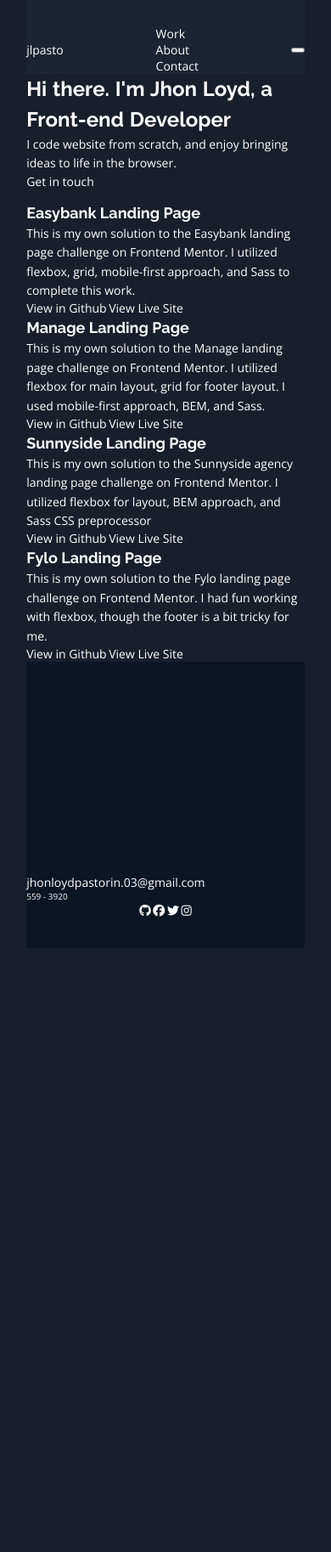
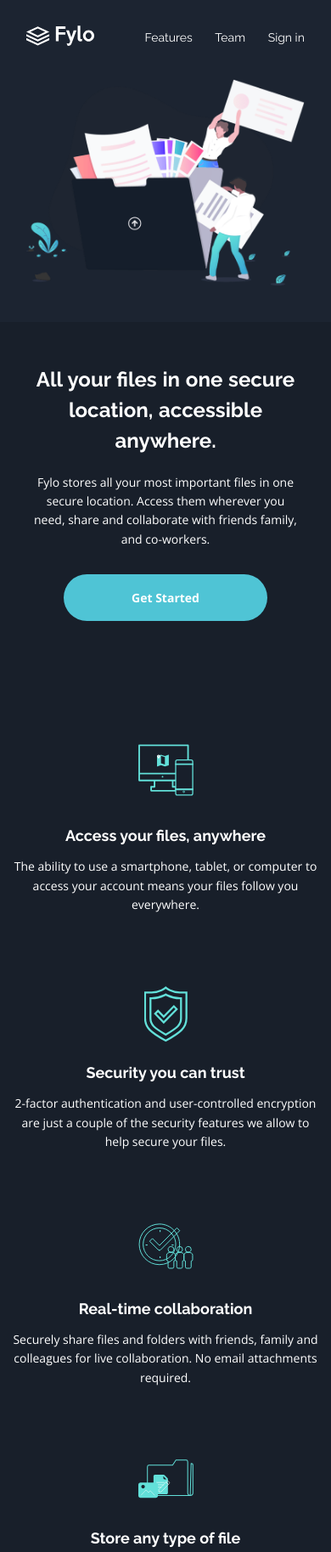
Before and after one commit to jlpasto/fylo, a plain HTML site: page index.html in a window 390 px wide. Shown: the top 1827 px of the page at 85% size. Before the commit the page ends 1116 px from the top, so only its background shows below. Drawn offline with nearby package versions, Linux system fonts and the light colour scheme.

Commit message:
Update index.html

```diff
--- a/index.html
+++ b/index.html
@@ -2,123 +2,184 @@
 <html lang="en">
 <head>
   <meta charset="UTF-8">
-    <meta http-equiv="X-UA-Compatible" content="IE=edge">
   <meta name="viewport" content="width=device-width, initial-scale=1.0">
+
+  <link rel="icon" type="image/png" sizes="32x32" href="./images/favicon-32x32.png">
   <link rel="stylesheet" href="./css/style.css">
-    <title>Jlpasto | Portfolio</title>
+  <title>Fylo</title>
 </head>
-<body class="container padding-x">
+<body>
 
-    <div class="overlay has-fade"></div>
-    <header class="header">
-        <div class="header__logo">
-            <a href="#" aria-label="homepage">jl<span class="header__circle"></span>pasto</a>
-        </div>
-        <nav class="header__nav has-fade" id="nav">
-            <ul>
-                <li><a href="#">Work</a></li>
-                <li><a href="#">About</a></li>
-                <li><a href="#">Contact</a></li>
+  <header class="header container">
+    <a class="header__logo" href="#" aria-label="homepage"><img src="./images/logo.svg" alt="Fylo"></a>
+    <nav class="header__nav">
+      <ul class="header__nav-list">
+        <li class="header__nav-items"><a href="#" class="header__nav-links">Features</a></li>
+        <li class="header__nav-items"><a href="#" class="header__nav-links">Team</a></li>
+        <li class="header__nav-items"><a href="#" class="header__nav-links">Sign in</a></li>
       </ul>
     </nav>
-        <button class="header__toggle hide-for-desktop" id="btnHamburger">
-            <span></span>
-            <span></span>
-            <span></span>
-        </button>
   </header>
 
-    <main class="main">
-        <section class="hero">
-            <div class="hero__text">
-                <h1 class="hero__heading">Hi there. I'm Jhon Loyd, a Front-end Developer</h1>
-                <p class="hero__subheading">I code website from scratch, and enjoy bringing ideas to life in the browser.</p>
-                <a href="#footer" class="cta">Get in touch</a>
+  <main>
+
+    <section class="intro">
+      <div class="intro__image container">
+        <img src="./images/illustration-intro.png" alt="">
       </div>
+      <div class="bg-main intro__box">
+        <div class="intro__hero container">
+          <h1 class="intro__heading">All your files in one secure location, accessible anywhere.</h1>
 
-            <div class="hero__image">
-                <img src="./images/jl-avatar.svg" alt="" class="hero__avatar">
+          <p class="intro__sub-heading">Fylo stores all your most important files in one secure location. Access them wherever you need, share and collaborate with friends family, and co-workers.</p>
+          <a href="#" class="button">Get Started</a>
+        </div>
     </div>
     </section>
 
-        <section>
+    <section class="features container">
+      <ul class="features__grid">
+        <li class="features__item">
+          <img src="./images/icon-access-anywhere.svg" alt="" class="features__image">
+          <h2 class="features__heading">Access your files, anywhere</h2>
+          <p class="features__sub-heading">The ability to use a smartphone, tablet, or computer to access your account means your files follow you everywhere.</p>
+        </li>
+        <li class="features__item">
+          <img src="./images/icon-security.svg" alt="" class="features__image features__image--2">
+          <h2 class="features__heading">Security you can trust</h2>
+          <p class="features__sub-heading">2-factor authentication and user-controlled encryption are just a couple of the security features we allow to help secure your files.</p>
+        </li>
+        <li class="features__item">
+          <img src="./images/icon-collaboration.svg" alt="" class="features__image">
+          <h2 class="features__heading">Real-time collaboration</h2>
+          <p class="features__sub-heading">Securely share files and folders with friends, family and colleagues for live collaboration. No email attachments required.</p>
+        </li>
+        <li class="features__item">
+          <img src="./images/icon-any-file.svg" alt="" class="features__image">
+          <h2 class="features__heading">Store any type of file</h2>
+          <p class="features__sub-heading">Whether you're sharing holidays photos or work documents, Fylo has you covered allowing for all file types to be securely stored and shared.</p>
+        </li>
+      </ul>
+    </section>
 
-            <ul class="works">
+    <section class="banner container">
+      <div class="banner__image">
+        <img src="./images/illustration-stay-productive.png" alt="">
+      </div>
+      <div class="banner__text">
+        <h2 class="banner__heading">Stay productive,  wherever you are</h2>
+        <p class="banner__sub-heading">Never let location be an issue when accessing your files. Fylo has you covered for all of your file storage needs.</p>
+        <p class="banner__sub-heading">Securely share files and folders with friends, family and colleagues for live collaboration. No email attachments required.</p>
+        <a href="#" class="banner__link">See how Fylo works <img src="./images/icon-arrow.svg" class="banner__arrow"></a>
+      </div>
+    </section>
 
-                <li class="works__item">
-                    <div class="works__image" style="background-image: url('./images/easybank-preview.jpg');"></div>
-                    <div class="works__text">
-                        <h2 class="works__title">Easybank Landing Page</h2>
-                        <p class="works__description">This is my own solution to the Easybank landing page challenge on Frontend Mentor. I utilized flexbox, grid, mobile-first approach, and Sass to complete this work.</p>
-                        <div class="works__button">
-                            <a href="https://github.com/jlpasto/easybank/tree/gh-pages" target="_blank" class="works__githublink cta">View in Github</a>
-                            <a href="https://jlpasto.github.io/easybank" target="_blank" class="works__sitelink cta  cta--light">View Live Site</a>
+    <section class="testimonial container">
+      <ul class="testimonial__list">
+
+        <li class="testimonial__item">
+          <div class="testimonial__review-container"> <blockquote>Fylo has improved our team productivity by an order of magnitude. Since making the switch our team has become a well-oiled collaboration machine.</blockquote>
+          </div>
+          <div class="testimonial__profile-container">
+            <img src="./images/profile-1.jpg" alt="Satish Patel" class="testimonial__image">
+            <div class="testimonial__profile">
+              <p class="testimonial__name">Satish Patel</p>
+              <p class="testimonial__job-title">Founder & CEO, Huddle</p>
             </div>
           </div>
         </li>
 
-
-
-
-                <li class="works__item">
-                    <div class="works__image" style="background-image: url('./images/manage-preview.jpg');"></div>
-                    <div class="works__text">
-                        <h2 class="works__title">Manage Landing Page</h2>
-                        <p class="works__description">This is my own solution to the Manage landing page challenge on Frontend Mentor. I utilized flexbox for  main layout, grid for footer layout. I used mobile-first approach, BEM, and Sass. </p>
-                        <div class="works__button">
-                            <a href="https://github.com/jlpasto/manage/tree/gh-pages" target="_blank" class="works__githublink cta">View in Github</a>
-                            <a href="https://jlpasto.github.io/manage/" target="_blank" class="works__sitelink cta  cta--light">View Live Site</a>
+        <li class="testimonial__item">
+          <div class="testimonial__review-container"><blockquote>Fylo has improved our team productivity by an order of magnitude. Since making the switch our team has become a well-oiled collaboration machine.</blockquote>
+          </div>
+          <div class="testimonial__profile-container">
+            <img src="./images/profile-2.jpg" alt="Satish Patel" class="testimonial__image">
+            <div class="testimonial__profile">
+              <p class="testimonial__name">Bruce McKenzie</p>
+              <p class="testimonial__job-title">Founder & CEO, Huddle</p>
             </div>
           </div>
         </li>
 
-
-
-                <li class="works__item">
-                    <div class="works__image" style="background-image: url('./images/sunnyside-preview.jpg');"></div>
-                    <div class="works__text">
-                        <h2 class="works__title">Sunnyside Landing Page</h2>
-                        <p class="works__description">This is my own solution to the Sunnyside agency landing page challenge on Frontend Mentor. I utilized flexbox for layout, BEM approach, and Sass CSS preprocessor</p>
-                        <div class="works__button">
-                            <a href="https://github.com/jlpasto/sunnyside/tree/gh-pages" target="_blank" class="works__githublink cta">View in Github</a>
-                            <a href="https://jlpasto.github.io/sunnyside/"  target="_blank" class="works__sitelink cta  cta--light">View Live Site</a>
+        <li class="testimonial__item">
+          <div class="testimonial__review-container"><blockquote>Fylo has improved our team productivity by an order of magnitude. Since making the switch our team has become a well-oiled collaboration machine.</blockquote>
+          </div>
+          <div class="testimonial__profile-container">
+            <img src="./images/profile-3.jpg" alt="Satish Patel" class="testimonial__image">
+            <div class="testimonial__profile">
+              <p class="testimonial__name">Iva Boyd</p>
+              <p class="testimonial__job-title">Founder & CEO, Huddle</p>
             </div>
           </div>
         </li>
+      </ul>
+    </section>
 
-                <li class="works__item">
-                    <div class="works__image" style="background-image: url('./images/fylo-preview.jpg');"></div>
-                    <div class="works__text">
-                        <h2 class="works__title">Fylo Landing Page</h2>
-                        <p class="works__description">This is my own solution to the Fylo landing page challenge on Frontend Mentor. I had fun working with flexbox, though the footer is a bit tricky for me.</p>
-                        <div class="works__button">
-                            <a href="https://github.com/jlpasto/fylo/tree/gh-pages" target="_blank" class="works__githublink cta">View in Github</a>
-                            <a href="https://jlpasto.github.io/fylo/"  target="_blank" class="works__sitelink cta  cta--light">View Live Site</a>
+    <section class="cta-block container">
+
+      <div class="cta-block__box">
+        <h2 class="cta-block__heading">Get early access today</h2>
+        <p class="cta-block__p">It only takes a minute to sign up and our free starter tier is extremely generous. If you have any questions, our support team would be happy to help you.</p>
+        <form class="cta-block__form">
+          <input type="email" class="cta-block__email frm-input" placeholder="email@example.com">
+          <input type="submit" class="cta-block__submit frm-input" value="Get Started For Free">
+        </form>
+      </div>
+    </section>
+
+  </main>
+
+  <footer class="footer container">
+
+    <a href="#" aria-label="homepage"><img src="./images/logo.svg" alt="Fylo" class="footer__logo"></a>
+
+    <div class="footer__grid">
+      <div class="footer__contact">
+
+          <img src="./images/icon-location.svg" alt="location" class="footer__icons">
+          <p class="footer__location">Lorem ipsum dolor sit amet, consectetur adipiscing elit, sed do eiusmod tempor incididunt ut labore et dolore magna aliqua</p>
+
+      </div>
+
+      <div>
+        <div class="footer__contact">
+
+            <img src="./images/icon-phone.svg" alt="phone" class="footer__icons footer__icons--phone">
+            <p>+1-543-123-4567</p>
+
+        </div>
+        <div class="footer__contact">
+
+            <img src="./images/icon-email.svg" alt="phone" class="footer__icons footer__icons--email">
+            <p>example@fylo.com</p>
+
         </div>
       </div>
-                </li>
 
+
+      <ul class="footer__nav">
+        <li class="footer__list"><a href="#" class="footer__links">About Us</a></li>
+        <li class="footer__list"><a href="#" class="footer__links">Jobs</a></li>
+        <li class="footer__list"><a href="#" class="footer__links">Press</a></li>
+        <li class="footer__list"><a href="#" class="footer__links">Blog</a></li>
       </ul>
 
-        </section>
-    </main>
+      <ul class="footer__nav">
+        <li class="footer__list"><a href="#" class="footer__links">Contact Us</a></li>
+        <li class="footer__list"><a href="#" class="footer__links">Terms</a></li>
+        <li class="footer__list"><a href="#" class="footer__links">Privacy</a></li>
+      </ul>
+
+      <ul class="footer__socials">
+        <li class="footer__socials-list"><a href="#" class="footer__socials-link"><i class="fab fa-facebook"></i></a></li>
+        <li class="footer__socials-list"><a href="#" class="footer__socials-link"><i class="fab fa-twitter"></i></a></li>
+        <li class="footer__socials-list"><a href="#" class="footer__socials-link"><i class="fab fa-instagram"></i></a></li>
+      </ul>
+    </div>
 
 
-    <footer class="footer" id="footer">
-        <a href="mailto:jhonloydpastorin.03@gmail.com" class="footer__email">jhonloydpastorin.03@gmail.com</a>
-        <div class="footer__phone">559 - 3920</div>
-        <div class="footer__socials">
-            <ul>
-                <li><a href="https://github.com/jlpasto" target="_blank"><i class="fab fa-github"></i></a>
-                    <a href="https://facebook.com/jlpasto" target="_blank"><i class="fab fa-facebook"></i></a>
-                    <a href="https://twitter.com/jlpasto" target="_blank"> <i class="fab fa-twitter"></i></a>
-                    <a href="https://instagram.com/jlpasto" target="_blank"><i class="fab fa-instagram"></i></a>
-                </li>
-            </ul>
-        </div>
   </footer>
 
   <script src="https://kit.fontawesome.com/8c214cd276.js" crossorigin="anonymous"></script>
-    <script src="./js/script.js"></script>
 </body>
 </html>
```
Lines whose indentation alone changed are shown as unchanged.
